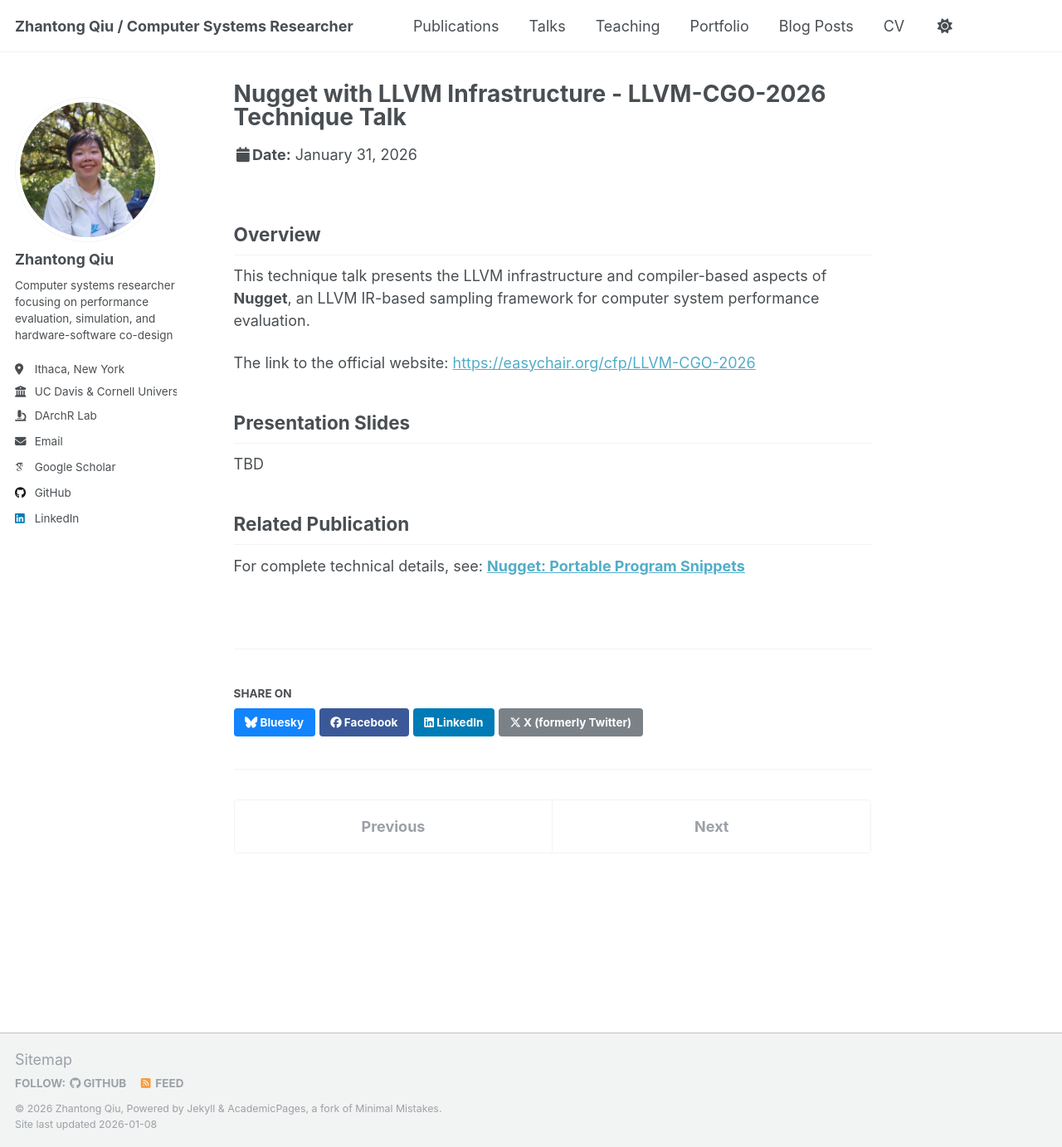
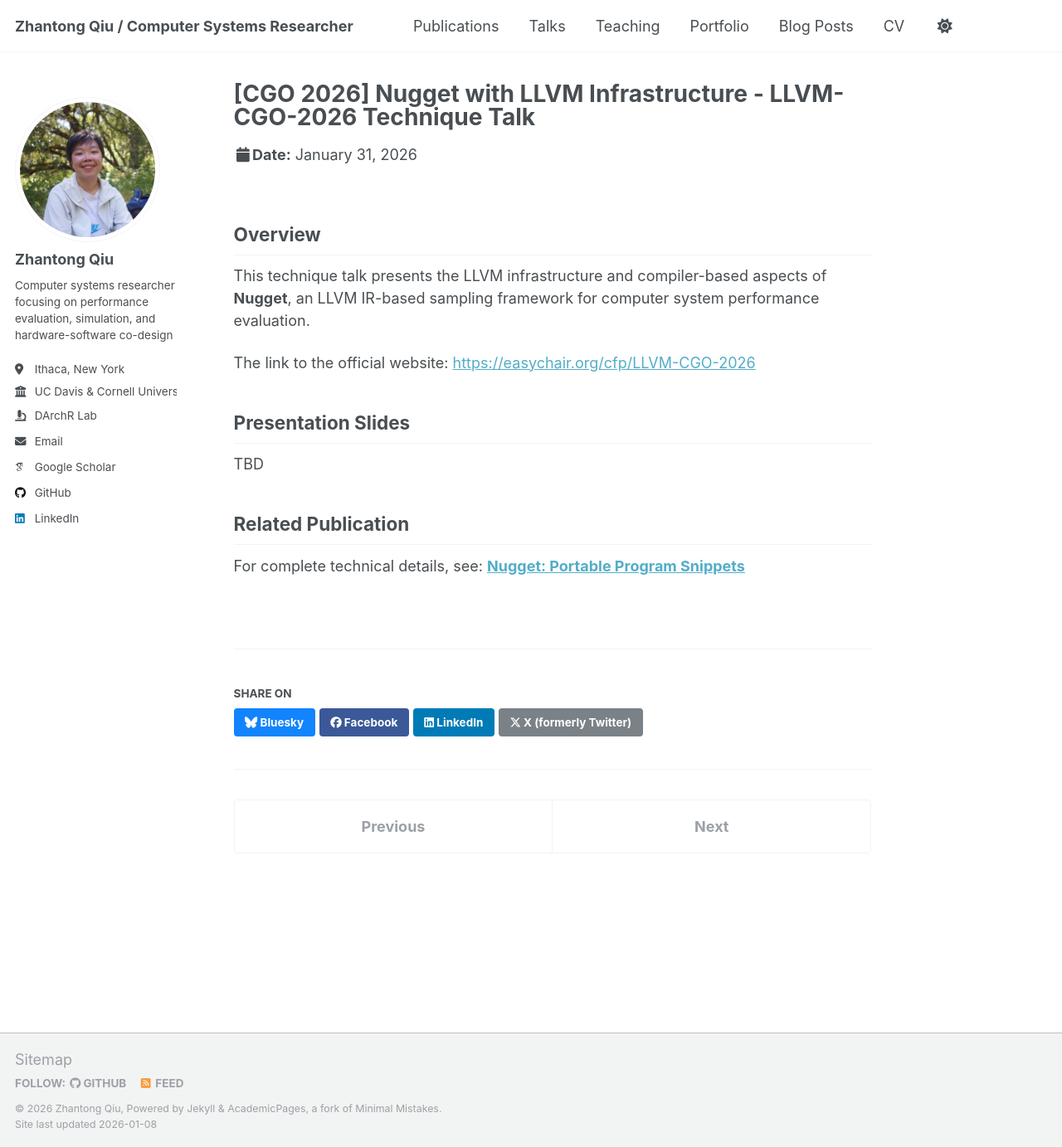
Before and after one commit to studyztp/studyztp.github.io, a Jekyll site: the page built from _talks/2026-02-22-cgo-nugget.md, in a window 1280 px wide and 1383 px high. Shown: the whole window at 83% size. Built offline with Jekyll 4.4.1, drawn with Linux system fonts in a browser that asks for light colours; some web fonts are replaced; a script that is not in the unit is left out.

Commit message:
make the structure looks better

```diff
--- a/_talks/2026-02-22-cgo-nugget.md
+++ b/_talks/2026-02-22-cgo-nugget.md
@@ -1,5 +1,5 @@
 ---
-title: "Nugget with LLVM Infrastructure - LLVM-CGO-2026 Technique Talk"
+title: "[CGO 2026] Nugget with LLVM Infrastructure - LLVM-CGO-2026 Technique Talk"
 collection: talks
 type: "Workshop"
 permalink: /talks/2026-llvm-cgo-nugget
```
Also changed, not shown: _pages/about.md (+2 -2 lines), _talks/2023-02-25-hpca-looppoint.md (+1 -1 lines), _talks/2023-06-17-isca-gem5-workshop.md (+1 -1 lines), _talks/2026-01-31-hpca-nugget.md (+1 -1 lines).
